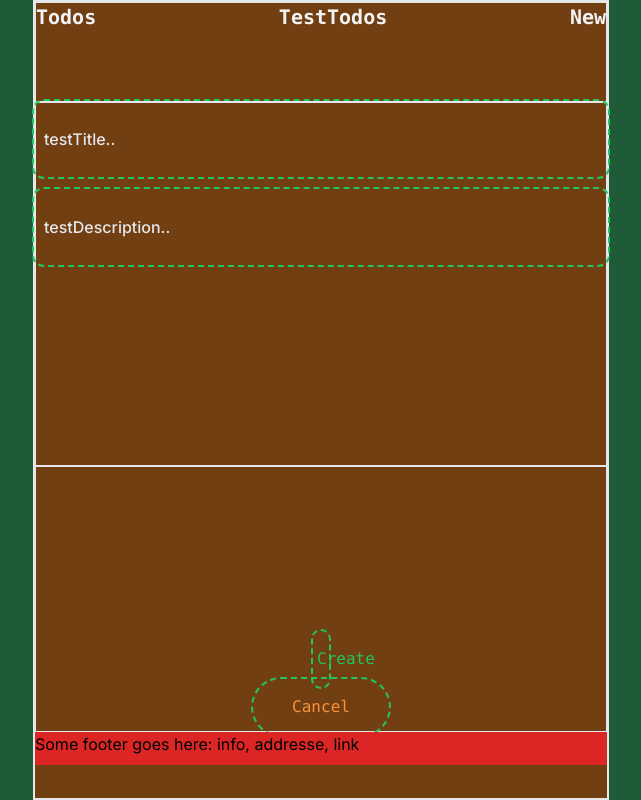
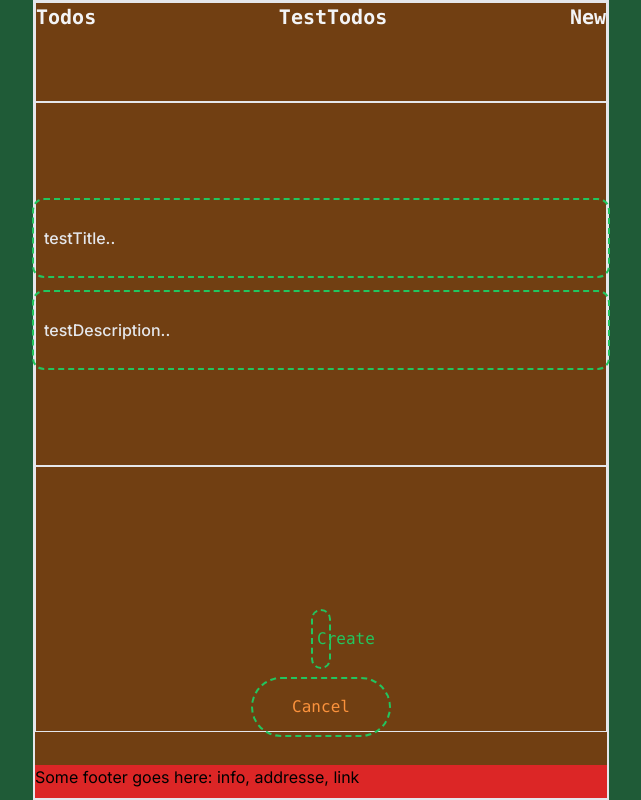
Before and after one commit to nkped/regular-todo, a Next.js app: page /testTodo in a window 1280 px wide. Shown: the whole page, without its empty margins (319-960 px from the left). Built offline with nearby package versions, Linux system fonts and the light colour scheme.

Commit message:
add test layout

```diff
--- a/app/(clientsegments)/testTodo/page.js
+++ b/app/(clientsegments)/testTodo/page.js
@@ -37,7 +37,7 @@ export default function testTodoPage() {
     }
 
     return(
-        <form className="flex flex-col gap-4 text-gray-100" onSubmit={(e) => handleSubmit(e)}>
+        <form className="flex flex-col gap-5 text-gray-100" onSubmit={(e) => handleSubmit(e)}>
             <input
                 className="px-2 py-6 font-medium placeholder-gray-200 bg-transparent rounded-lg outline-2 outline-green-500 outline-dashed outline-offset-2 hover:outline-offset-0 hover:placeholder-slate-300"
                 type="text"
--- a/app/layout.js
+++ b/app/layout.js
@@ -22,14 +22,12 @@ export default function RootLayout({ children }) {
             <div className='row-start-1 row-end-4 border col-span-24'>
               <Navbar />
             </div>
-            <div className='row-start-4 border col-span-24 row-end-15'>{children}</div>
-            <div className='flex flex-col justify-end items-center border col-span-24 row-start-15 row-end-23'>
-
-                <AddBtn />
-                <CancelBtn />
-
+            <div className='flex flex-col row-start-4 justify-center border col-span-24 row-end-15'>{children}</div>
+            <div className='flex flex-col gap-5 justify-end items-center border col-span-24 row-start-15 row-end-23'>
+              <AddBtn />
+              <CancelBtn />
             </div>
-            <div className='bg-red-600 col-span-24 row-start-23 row-end-24'>
+            <div className='bg-red-600 col-span-24 row-start-24 row-end-25'>
             <Footer />
             </div>
           </div>
```
